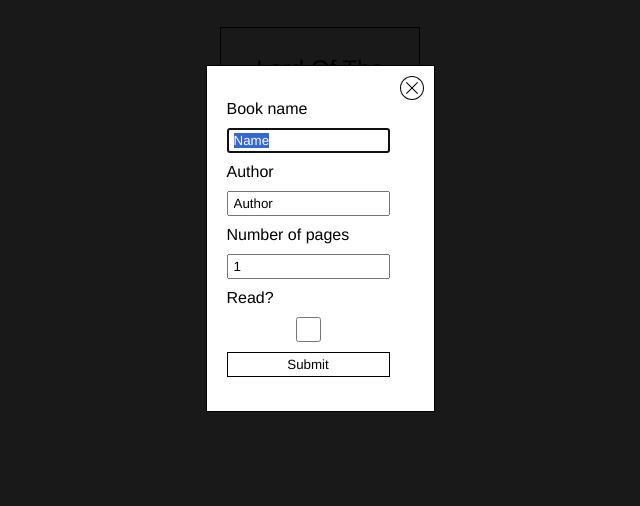
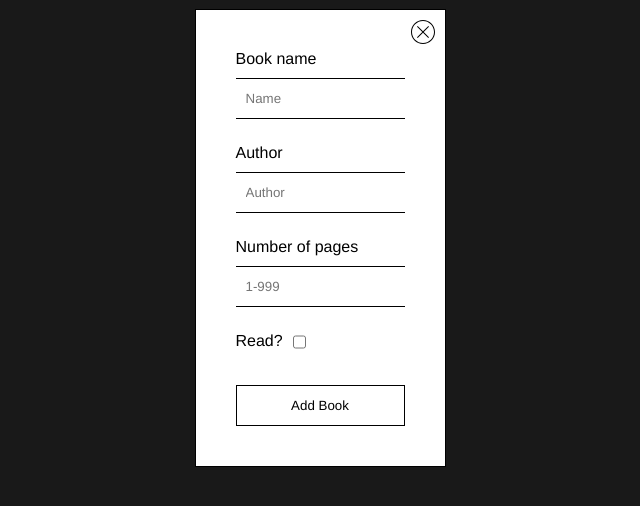
Before and after one commit to Rus501/The-Library, a plain HTML site: page index.html in a window 1280 px wide. Both pictures are taken after a click on the element 640 px from the left and 132 px from the top of the page. Shown: the part 162-668 px from the top of the page, without its empty margins (320-960 px from the left). Drawn offline with Linux system fonts and the light colour scheme.

Commit message:
Add Form Validation

```diff
--- a/index.html
+++ b/index.html
@@ -26,30 +26,28 @@
         <button class="book_remove">Remove</button>
       </div>
     </div>
-    <!-- <div class="book">
-      <div class="book_name">Catch 22</div>
-      <div class="book_author">By Joseph Heller</div>
-      <div class="book_pages">Pages: 453</div>
-      <div class="book_read">Read: No</div>
-      <div class="book_buttons">
-        <button class="book_read_btn">Read</button>
-        <button class="book_remove">Remove</button>
-      </div>
-    </div> -->
   </section>
   <div class="modal">
     <div class="modal_window">
       <svg class="modal_close" width="24" height="24" xmlns="http://www.w3.org/2000/svg" fill-rule="evenodd" clip-rule="evenodd"><path d="M12 0c6.623 0 12 5.377 12 12s-5.377 12-12 12-12-5.377-12-12 5.377-12 12-12zm0 1c6.071 0 11 4.929 11 11s-4.929 11-11 11-11-4.929-11-11 4.929-11 11-11zm0 10.293l5.293-5.293.707.707-5.293 5.293 5.293 5.293-.707.707-5.293-5.293-5.293 5.293-.707-.707 5.293-5.293-5.293-5.293.707-.707 5.293 5.293z"/></svg>
       <form class="modal_form" onsubmit="addBookToLibrary();return false">
-        <label for="name">Book name</label>
-        <input onfocus="select()" id="name" name="name" type="text" required value="Name">
-        <label for="author">Author</label>
-        <input onclick="select()" id="author" name="author" type="text" required value="Author">
-        <label for="pages">Number of pages</label>
-        <input onclick="select()" id="pages" name="pages" type="number" value="1" min="1" max="9999" required>
-        <label for="read">Read?</label>
-        <input id="read" name="read" type="checkbox" value="read">
-        <input id="submit" type="submit" class="modal_submit" value="Submit"></input>
+        <label>
+          Book name
+          <input class="pog" name="name" required placeholder="Name">
+        </label>
+        <label>
+          Author
+          <input name="author" required placeholder="Author">
+        </label>
+        <label>
+          Number of pages
+          <input name="pages" type="number" min="1" max="999" placeholder="1-999" required>
+        </label>
+        <label>
+          Read?
+          <input name="read" type="checkbox" value="read">
+        </label>
+        <input type="submit" class="modal_submit" value="Add Book"></input>
       </form>
     </div>
   </div>
--- a/main.js
+++ b/main.js
@@ -3,13 +3,13 @@ const body = document.querySelector('body')
 const modal = document.querySelector('.modal')
 const modalWindow = document.querySelector('.modal_window')
 const modalClose = document.querySelector('.modal_close')
-const modalSubmit = document.querySelector('#submit')
+const modalSubmit = document.querySelector('input[submit]')
 const bookShelf = document.querySelector('.book_shelf')
 const bookExample = document.querySelector('.book')
-const bookName = document.querySelector('#name')
-const bookAuthor = document.querySelector('#author')
-const bookPages = document.querySelector('#pages')
-const bookRead = document.querySelector('#read')
+const bookName = document.querySelector('input[name="name"]')
+const bookAuthor = document.querySelector('input[name="author"]')
+const bookPages = document.querySelector('input[name="pages"]')
+const bookRead = document.querySelector('input[name="read"]')
 let removeButtons = document.querySelectorAll('.book_remove')
 let readButtons = document.querySelectorAll('.book_read_btn')
 let data = 0
@@ -18,10 +18,10 @@ function openModal() {
   body.style.backgroundColor = 'rgba(0, 0, 0, 0.9)'
   body.style.overflow = 'hidden'
   modal.style.visibility = 'visible'
-  bookName.focus()
-  modal.addEventListener('click', checkClick);
+  // bookName.focus()
+  modal.addEventListener('click', checkClick)
 }
-addBook.onclick = openModal
+addBook.addEventListener('click', openModal)
 
 function closeModal() {
   body.style.backgroundColor = 'rgba(0, 0, 0, 0)'
@@ -29,22 +29,23 @@ function closeModal() {
   modal.style.visibility = 'hidden'
   modal.removeEventListener('click', checkClick)
 }
-modalClose.onclick = closeModal
+modalClose.addEventListener('click', closeModal)
 
 function checkClick(event) {
-  modalWindow.contains(event.target) ? null : closeModal()
+  if (!modalWindow.contains(event.target)) closeModal()
 }
 
 let myLibrary = [
   {
+    // default book
     title: 'Lord Of The Rings',
     author: 'J.R.R. Tolkien',
     pages: 479,
-	read: true
-}
+    read: true,
+  },
 ]
 
-class Book{
+class Book {
   constructor(title, author, pages, read) {
     this.title = title
     this.author = author
@@ -65,23 +66,30 @@ function addBookToLibrary() {
   newBook.querySelector('.book_name').innerHTML = book.title
   newBook.querySelector('.book_author').innerHTML = `By ${book.author}`
   newBook.querySelector('.book_pages').innerHTML = `Pages: ${book.pages}`
-  newBook.querySelector('.book_read').innerHTML = `Read: ${book.read ? 'Yes' : 'No'}`
-  newBook.querySelector('.book_read_btn').innerHTML = book.read ? 'Unread' : 'Read'
+  newBook.querySelector('.book_read').innerHTML = `Read: ${
+    book.read ? 'Yes' : 'No'
+  }`
+  newBook.querySelector('.book_read_btn').innerHTML = book.read
+    ? 'Unread'
+    : 'Read'
   newBook.style.display = 'flex'
   myLibrary.push(book)
-  myLibrary.forEach(item => {item.data = item.data ?? data++})
+  myLibrary.forEach((item) => {
+    item.data = item.data ?? data++
+  })
   bookShelf.appendChild(newBook)
   removeButtons = document.querySelectorAll('.book_remove')
   readButtons = document.querySelectorAll('.book_read_btn')
-  removeBook()  // redefine all remove buttons
-  readBook()    // redefine all read buttons
+  removeBook() // redefine all remove buttons
+  readBook() // redefine all read buttons
   closeModal()
   saveLocally()
+  document.querySelector('form').reset()
 }
 
 function removeBook() {
-  removeButtons.forEach(item => {
-    item.onclick = function() {
+  removeButtons.forEach((item) => {
+    item.onclick = function () {
       let currentBook = this.parentNode.parentNode
       currentBook.remove()
       for (let i = 0; i < myLibrary.length; i++) {
@@ -96,19 +104,26 @@ function removeBook() {
 removeBook()
 
 function readBook() {
-  readButtons.forEach(item => {
-    item.onclick = function() {
+  readButtons.forEach((item) => {
+    item.onclick = function () {
       for (let i = 0; i < myLibrary.length; i++) {
-        if (myLibrary[i].data === parseInt(this.parentNode.parentNode.getAttribute('data'))) {
-          this.innerHTML === 'Unread' ? myLibrary[i].read = false : myLibrary[i].read = true
+        if (
+          myLibrary[i].data ===
+          parseInt(this.parentNode.parentNode.getAttribute('data'))
+        ) {
+          this.innerHTML === 'Unread'
+            ? (myLibrary[i].read = false)
+            : (myLibrary[i].read = true)
         }
       }
       if (this.innerHTML === 'Unread') {
         this.innerHTML = 'Read'
-        this.parentNode.parentNode.querySelector('.book_read').innerHTML = 'Read: No'
+        this.parentNode.parentNode.querySelector('.book_read').innerHTML =
+          'Read: No'
       } else {
         this.innerHTML = 'Unread'
-        this.parentNode.parentNode.querySelector('.book_read').innerHTML = 'Read: Yes'
+        this.parentNode.parentNode.querySelector('.book_read').innerHTML =
+          'Read: Yes'
       }
       saveLocally()
     }
@@ -123,33 +138,42 @@ function saveLocally() {
 
 function restoreLocally() {
   myLibrary = JSON.parse(localStorage.getItem('myLibrary'))
-  if (myLibrary === null) myLibrary =  [
+  if (myLibrary === null)
+    myLibrary = [
       {
         title: 'Lord Of The Rings',
         author: 'J.R.R. Tolkien',
         pages: 479,
         read: true,
-			data: 0
-		}
+        data: 0,
+      },
     ]
   if (myLibrary.length > 0) {
     data = myLibrary[myLibrary.length - 1].data + 1
-  } else { data = 0 }
-  myLibrary.forEach(item => {
+  } else {
+    data = 0
+  }
+  myLibrary.forEach((item) => {
     const newBook = bookExample.cloneNode(true)
     newBook.setAttribute('data', item.data)
     newBook.querySelector('.book_name').innerHTML = item.title
     newBook.querySelector('.book_author').innerHTML = `By ${item.author}`
     newBook.querySelector('.book_pages').innerHTML = `Pages: ${item.pages}`
-    newBook.querySelector('.book_read').innerHTML = `Read: ${item.read ? 'Yes' : 'No'}`
-    newBook.querySelector('.book_read_btn').innerHTML = item.read ? 'Unread' : 'Read'
+    newBook.querySelector('.book_read').innerHTML = `Read: ${
+      item.read ? 'Yes' : 'No'
+    }`
+    newBook.querySelector('.book_read_btn').innerHTML = item.read
+      ? 'Unread'
+      : 'Read'
     newBook.style.display = 'flex'
-    myLibrary.forEach(item => {item.data = item.data ?? data++})
+    myLibrary.forEach((item) => {
+      item.data = item.data ?? data++
+    })
     bookShelf.appendChild(newBook)
     removeButtons = document.querySelectorAll('.book_remove')
     readButtons = document.querySelectorAll('.book_read_btn')
-    removeBook()  // redefine all remove buttons
-    readBook()    // redefine all read buttons
+    removeBook() // redefine all remove buttons
+    readBook() // redefine all read buttons
     closeModal()
   })
 }
--- a/style.css
+++ b/style.css
@@ -4,7 +4,8 @@
   box-sizing: border-box;
   font-family: Helvetica, sans-serif;
 }
-html, body {
+html,
+body {
   min-height: 100vh;
 }
 h1 {
@@ -41,9 +42,9 @@ h1 {
   text-align: center;
   display: flex;
   flex-direction: column;
-    justify-content: space-evenly;
+  justify-content: space-between;
   align-items: center;
-    padding: 0 5px;
+  padding: 20px 10px;
   line-height: 1.3;
   word-break: break-word;
 }
@@ -63,10 +64,9 @@ h1 {
   outline: none;
   background: transparent;
   cursor: pointer;
-    margin-left: 10px;
   border: 1px solid black;
   color: black;
-    transition: background-color .2s;
+  transition: background-color 0.2s;
 }
 .book_buttons button:hover,
 .modal_submit:hover {
@@ -85,7 +85,7 @@ h1 {
 }
 .modal_window {
   position: relative;
-    padding: 24px 44px 34px 20px;
+  padding: 40px;
   display: flex;
   flex-direction: column;
   align-items: baseline;
@@ -95,24 +95,47 @@ h1 {
 .modal_form {
   display: flex;
   flex-direction: column;
+  gap: 25px;
 }
 .modal_form input {
-    height: 25px;
-    padding: 0 5px;
+  padding: 12px 10px;
+  border: none;
+  outline: none;
+  border-top: 1px solid #000;
+  border-bottom: 1px solid #000;
+  transition: background-color 200ms;
+  pointer-events: auto;
 }
-.modal_window input,
+.modal_form input:hover,
+.modal_form input:focus {
+  background-color: rgba(235, 235, 235, 0.9);
+}
+.modal_form input:focus:invalid {
+  border-color: rgb(245, 88, 77);
+}
+.modal_form input:valid {
+  border-color: rgb(29, 201, 6);
+}
 .modal_window label {
-    margin-top: 10px;
+  display: flex;
+  flex-direction: column;
+  gap: 10px;
+  pointer-events: none;
+}
+.modal_window label:last-of-type {
+  flex-direction: row;
+}
+.modal_window label:last-of-type input {
+  margin-top: 2px;
+  cursor: pointer;
 }
 .modal_submit {
-    margin-top: 15px;
+  margin-top: 10px;
   width: 100%;
-    border: 1px solid black;
-    outline: none;
+  border: 1px solid black !important;
   background: #fff;
-    padding: 8px 0;
   cursor: pointer;
-    transition: background-color .2s;
+  transition: background-color 0.3s;
 }
 .modal_close {
   position: absolute;
```
Lines whose indentation alone changed are shown as unchanged.
